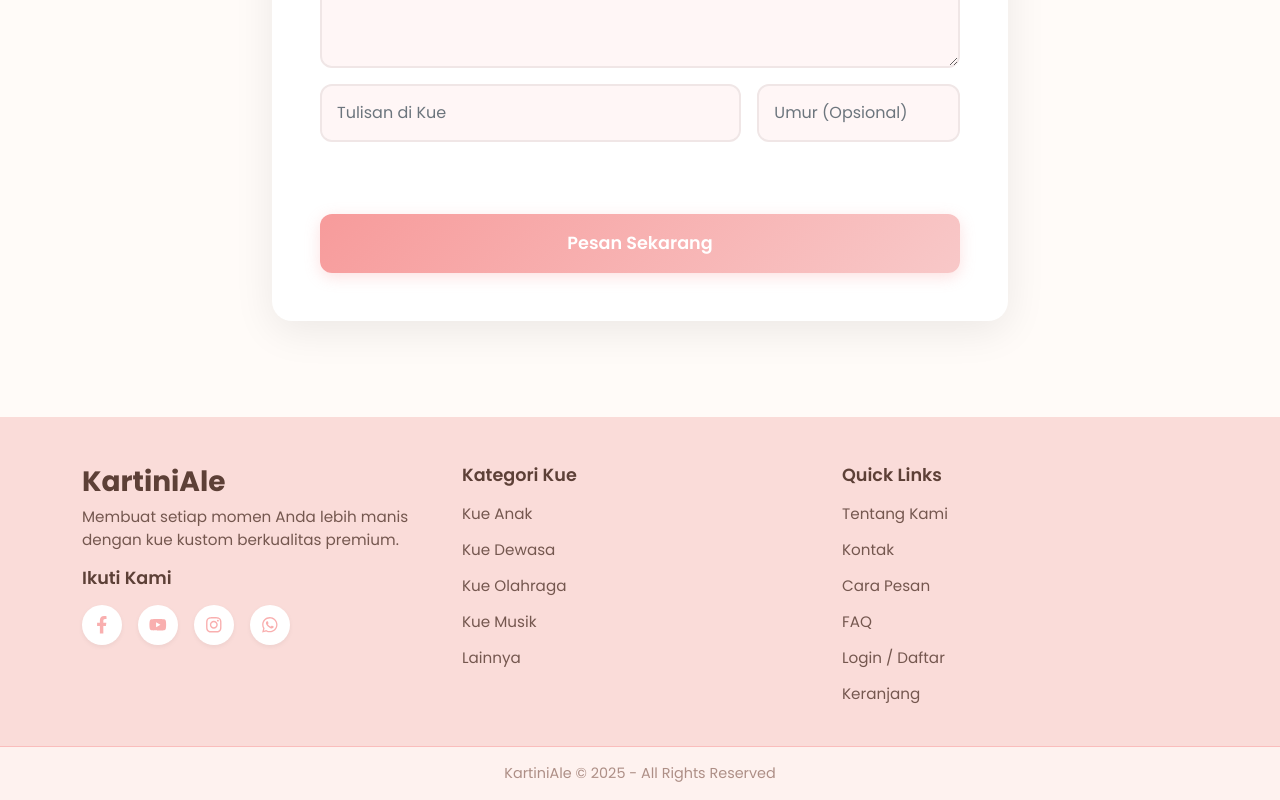
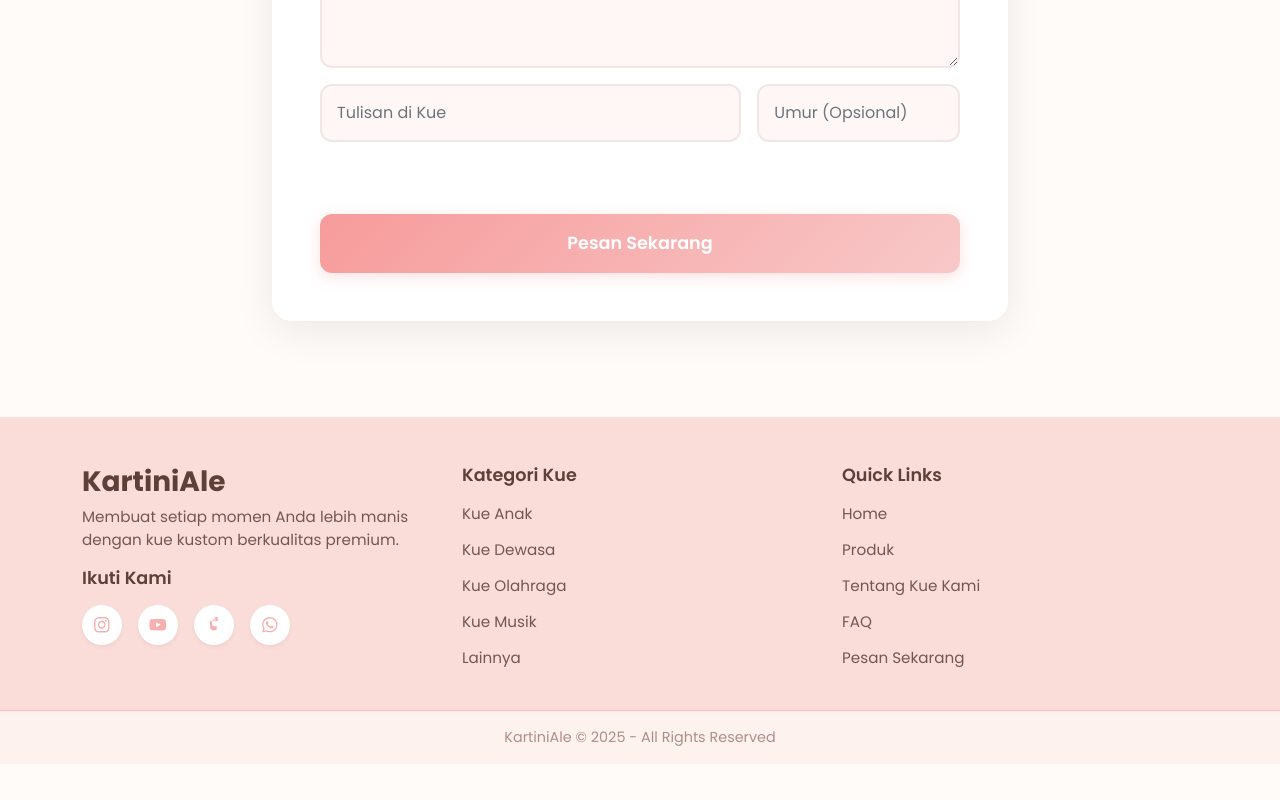
Before and after one commit to gromx-log/Kelompok-9-UAS-Front-End-Programming, a Next.js app in the folder client/: page /order in a window 1280 px wide. Shown: the part 1425-2225 px from the top of the page. After the commit the page ends 2189 px from the top, so only its background shows below. Built offline with nearby package versions, Linux system fonts and the light colour scheme.

Commit message:
changing Footer UI

```diff
--- a/client/src/components/footer.tsx
+++ b/client/src/components/footer.tsx
@@ -1,6 +1,6 @@
 import Link from 'next/link';
 import React from 'react';
-import { FaFacebookF, FaYoutube, FaInstagram, FaWhatsapp } from 'react-icons/fa';
+import { FaYoutube, FaInstagram, FaWhatsapp } from 'react-icons/fa';
 
 export default function Footer() {
   return (
@@ -17,18 +17,20 @@ export default function Footer() {
             </p>
             <h6 className="footer-heading">Ikuti Kami</h6>
             <div className="d-flex gap-3">
-              <a href="#" className="social-icon" aria-label="Facebook">
-                <FaFacebookF />
+              <a href="https://www.instagram.com/kartiniale" target="_blank" rel="noopener noreferrer" className="social-icon" aria-label="Instagram">
+                <FaInstagram />
               </a>
-              <a href="#" className="social-icon" aria-label="YouTube">
+              <a href="https://www.youtube.com/@rracake" target="_blank" rel="noopener noreferrer" className="social-icon" aria-label="YouTube">
                 <FaYoutube />
               </a>
-              <a href="#" className="social-icon" aria-label="Instagram">
-                <FaInstagram />
+              <a href="https://www.tiktok.com/@kartiniale" target="_blank" rel="noopener noreferrer" className="social-icon" aria-label="TikTok">
+                <svg xmlns="http://www.w3.org/2000/svg" width="16" height="16" fill="currentColor" className="bi bi-tiktok" viewBox="0 0 16 16">
+                  <path d="M9.25 0h2.44v4.25h-2.44zM6.515 4.33c-.93 0-1.783-.3-2.474-.812v6.597c0 2.37 1.46 3.362 3.823 3.362a4 4 0 0 0 2.79-1.028v-3.814a3.256 3.256 0 0 1-2.139.808c-1.286 0-2.323-.66-2.45-2.4 0 0 .009-3.52 0-3.52a3.97 3.97 0 0 0 2.462.603v-3.32z" />
+                </svg>
               </a>
-              <a href="#" className="social-icon" aria-label="Whatsapp">
-                <FaWhatsapp />
-              </a>
+                <a href="https://api.whatsapp.com/send/?phone=6282111078050&text&type=phone_number&app_absent=0" target="_blank" rel="noopener noreferrer" className="social-icon" aria-label="Whatsapp">
+                  <FaWhatsapp />
+                </a>
             </div>
           </div>
 
@@ -48,12 +50,11 @@ export default function Footer() {
           <div className="col-lg-4 col-md-6">
             <h6 className="footer-heading">Quick Links</h6>
             <ul className="footer-links-list">
-              <li><Link href="/about">Tentang Kami</Link></li>
-              <li><Link href="/contact">Kontak</Link></li>
-              <li><Link href="/how-to-order">Cara Pesan</Link></li>
+              <li><Link href="/">Home</Link></li>
+              <li><Link href="/products">Produk</Link></li>
+              <li><Link href="/our-cakes">Tentang Kue Kami</Link></li>
               <li><Link href="/faq">FAQ</Link></li>
-              <li><Link href="/login">Login / Daftar</Link></li>
-              <li><Link href="/cart">Keranjang</Link></li>
+              <li><Link href="/order">Pesan Sekarang</Link></li>
             </ul>
           </div>
 
```
